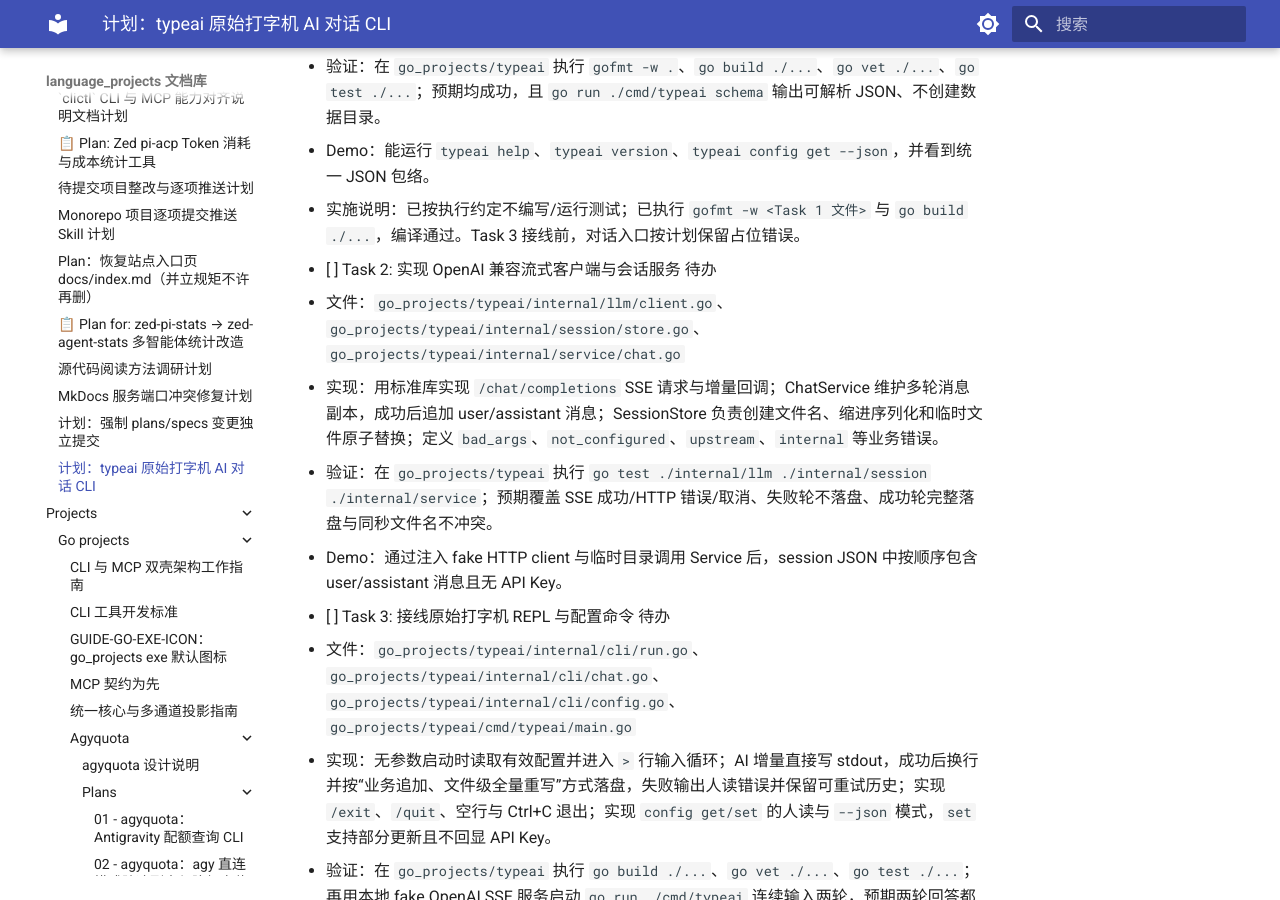
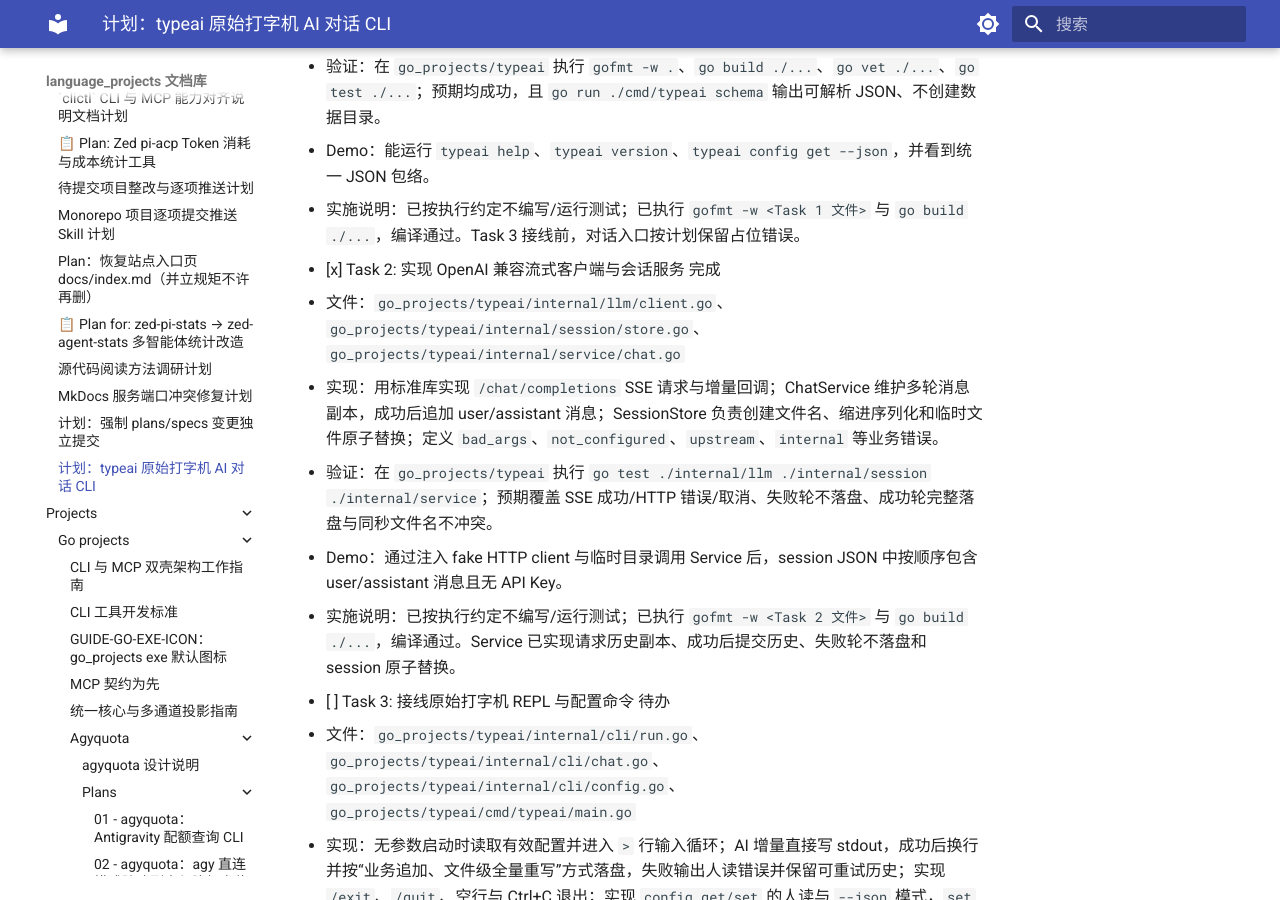
Before and after one commit to shihao-hub/td-language_projects, an MkDocs documentation site: the page built from docs/plans/20-typeai-cli.md, in a window 1280 px wide and 900 px high, scrolled down 2067 px. Built offline with MkDocs 1.6.1 and Material for MkDocs 9.7.7, drawn with Linux system fonts in a browser that asks for light colours.

Commit message:
docs: 更新 typeai 计划任务二状态

```diff
--- a/docs/plans/20-typeai-cli.md
+++ b/docs/plans/20-typeai-cli.md
@@ -58,11 +58,12 @@ flowchart TB
   - Demo：能运行 `typeai help`、`typeai version`、`typeai config get --json`，并看到统一 JSON 包络。
   - 实施说明：已按执行约定不编写/运行测试；已执行 `gofmt -w <Task 1 文件>` 与 `go build ./...`，编译通过。Task 3 接线前，对话入口按计划保留占位错误。
 
-- [ ] Task 2: 实现 OpenAI 兼容流式客户端与会话服务 待办
+- [x] Task 2: 实现 OpenAI 兼容流式客户端与会话服务 完成
   - 文件：`go_projects/typeai/internal/llm/client.go`、`go_projects/typeai/internal/session/store.go`、`go_projects/typeai/internal/service/chat.go`
   - 实现：用标准库实现 `/chat/completions` SSE 请求与增量回调；ChatService 维护多轮消息副本，成功后追加 user/assistant 消息；SessionStore 负责创建文件名、缩进序列化和临时文件原子替换；定义 `bad_args`、`not_configured`、`upstream`、`internal` 等业务错误。
   - 验证：在 `go_projects/typeai` 执行 `go test ./internal/llm ./internal/session ./internal/service`；预期覆盖 SSE 成功/HTTP 错误/取消、失败轮不落盘、成功轮完整落盘与同秒文件名不冲突。
   - Demo：通过注入 fake HTTP client 与临时目录调用 Service 后，session JSON 中按顺序包含 user/assistant 消息且无 API Key。
+  - 实施说明：已按执行约定不编写/运行测试；已执行 `gofmt -w <Task 2 文件>` 与 `go build ./...`，编译通过。Service 已实现请求历史副本、成功后提交历史、失败轮不落盘和 session 原子替换。
 
 - [ ] Task 3: 接线原始打字机 REPL 与配置命令 待办
   - 文件：`go_projects/typeai/internal/cli/run.go`、`go_projects/typeai/internal/cli/chat.go`、`go_projects/typeai/internal/cli/config.go`、`go_projects/typeai/cmd/typeai/main.go`
```
